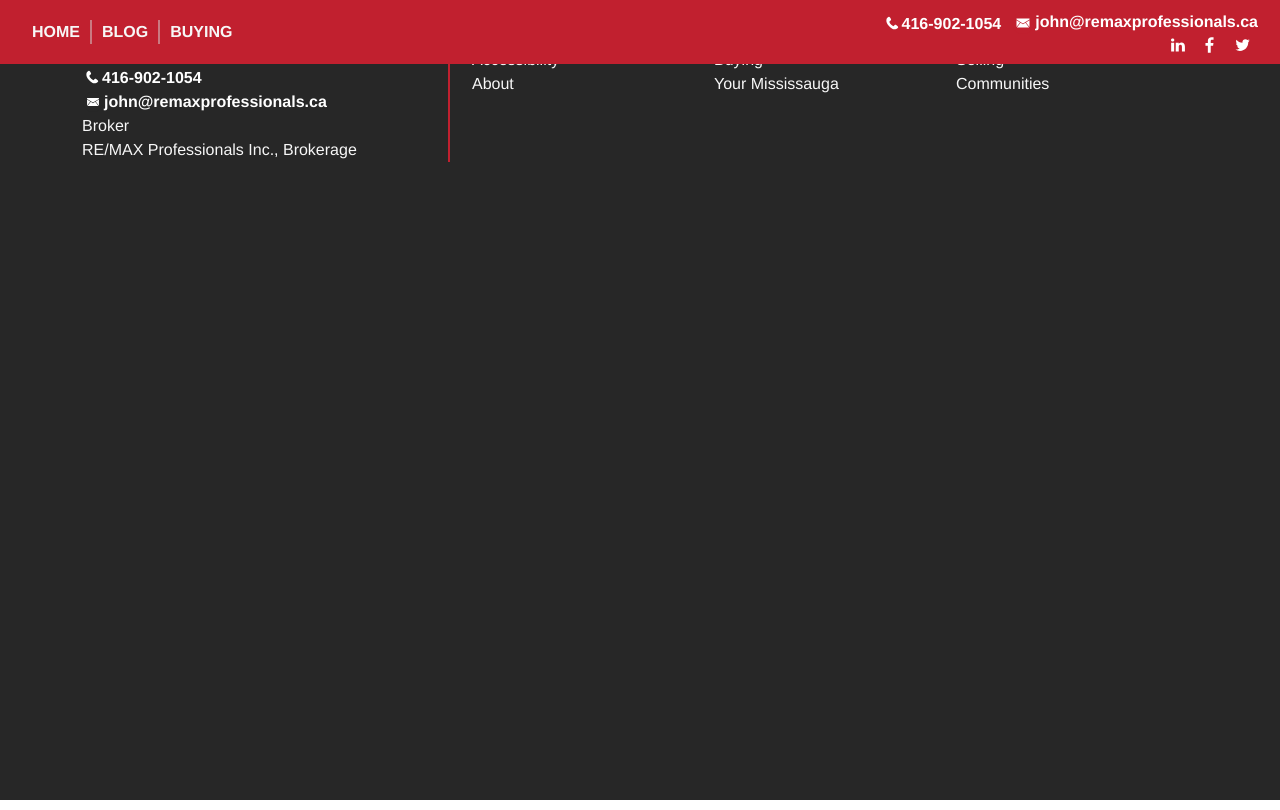
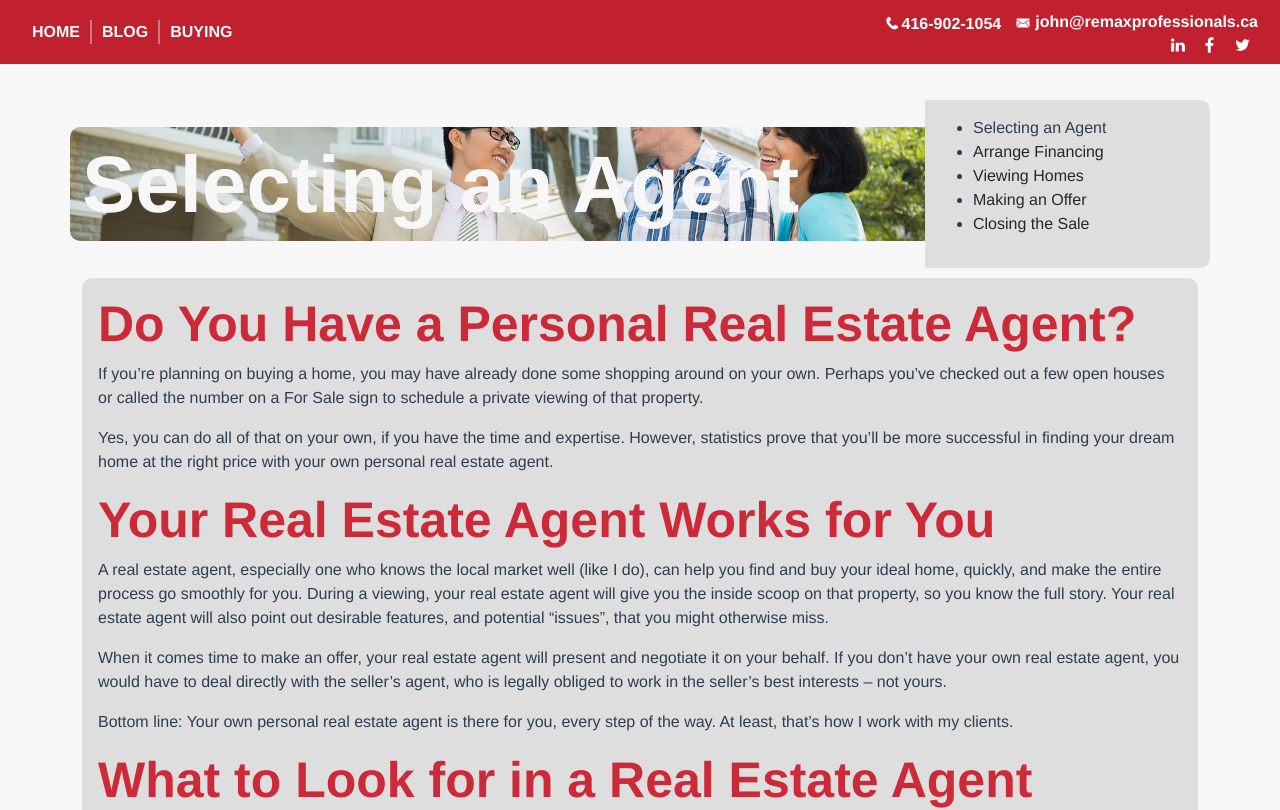
Before and after one commit to Sanparty/jmanucdoc-vue, a Vue app: page /buying/selectinganagent in a window 1280 px wide. Shown: the top 810 px of the page. Built offline with nearby package versions, Linux system fonts and the light colour scheme.

Commit message:
updated buying menu and router push

```diff
--- a/src/buying/buyingContainer.vue
+++ b/src/buying/buyingContainer.vue
@@ -4,11 +4,11 @@
     <div class="col-12">
     <BuyingHeading />
     </div>
-    <div class="col-12">
+    <div class="container-md">
    <BuyingHome
    :pageInfo="buying"
    />
- <!--
+<!--
  <BuyingHome
    :pageInfo="selectingAgent"
    />
@@ -27,7 +27,7 @@
    <BuyingHome
    :pageInfo="closingSale"
 
-   /> -->
+   />  -->
   </div>
   <div class="container-fluid">
   <ContactJohn />
--- /dev/null
+++ b/src/buying/buyingContainer2.vue
@@ -0,0 +1,82 @@
+<template>
+  <div class="home-container container-fluid p-0">
+    <div class="d-flex flex-wrap align-items-start">
+      <!-- <div class="col-12">
+        <BuyingHeading />
+      </div> -->
+      <BuyingMenuSmmall class="margin-top"
+    :heading="`Selecting an Agent`"
+    :contact="contact"
+    :image="`url(${require('../assets/images/agent_showing_home.jpeg')})`"
+    :altimage="`Real Estate Agent Showing Home To Clients`"
+    :bgPosition="`center center`"
+    />
+      <div class="container-md">
+        <!-- <BuyingHome :pageInfo="buying" /> -->
+        <BuyingHome :pageInfo="selectingAgent" />
+        <!-- <BuyingHome :pageInfo="arrangeFinancing" />
+        <BuyingHome :pageInfo="viewingHomes" />
+        <BuyingHome :pageInfo="makingOffer" />
+        <BuyingHome :pageInfo="closingSale" /> -->
+      </div>
+      <div class="container-fluid">
+        <ContactJohn />
+      </div>
+    </div>
+  </div>
+</template>
+
+<script>
+import ContactJohn from "../components/contactJohn.vue";
+// import BuyingHeading from "../containers/buyingHeading.vue";
+import BuyingMenuSmmall from "../components/buyingMenuSmall.vue";
+import BuyingHome from "../buying/buyingHome.vue";
+import {
+  buying,
+  selectingAgent,
+  arrangeFinancing,
+  viewingHomes,
+  makingOffer,
+  closingSale,
+} from "../js/components/buying";
+export default {
+  name: "buyingContainer2",
+  components: {
+    // BuyingHeading,
+    BuyingMenuSmmall,
+    BuyingHome,
+    ContactJohn,
+  },
+  data() {
+    return {
+      buying: buying,
+      selectingAgent: selectingAgent,
+      arrangeFinancing: arrangeFinancing,
+      viewingHomes: viewingHomes,
+      makingOffer: makingOffer,
+      closingSale: closingSale,
+    };
+  },
+};
+</script>
+
+<style scoped>
+h3 {
+  margin: 40px 0 0;
+}
+ul {
+  list-style-type: none;
+  padding: 0;
+}
+li {
+  display: inline-block;
+  margin: 0 10px;
+}
+a {
+  color: #42b983;
+}
+.home-container {
+  padding-top: 20px;
+  background-color: #f7f7f7;
+}
+</style>
--- a/src/buying/buyingHome.vue
+++ b/src/buying/buyingHome.vue
@@ -5,7 +5,6 @@
       d-lg-flex d-flex
       justify-content-center
       align-items-center
-      py-5
       blog-container
     "
   >
@@ -52,6 +51,7 @@ h3 {
   text-align: left;
   background-color: #d3d3d3ac;
   height: 100%;
+  border-radius: 10px;
 }
 .blog-main a {
   color: #f7f7f7;
--- a/src/components/buyingMenu.vue
+++ b/src/components/buyingMenu.vue
@@ -1,8 +1,14 @@
 <template>
-  <div class="container-fluid d-lg-flex d-flex justify-content-start align-items-center">
+  <div
+    class="container-fluid d-lg-flex d-flex justify-content-start align-items-center"
+  >
     <div class="p-3 blog-main">
       <ul>
-            <li><a class="dropdown-item" href="#">Selecting an Agent</a></li>
+        <li>
+          <span class="no-underline" @click="BuyingSelect()"
+            >Selecting an Agent</span
+          >
+        </li>
         <li><a class="dropdown-item" href="#">Arrange Financing</a></li>
         <li><a class="dropdown-item" href="#">Viewing Homes</a></li>
         <li><a class="dropdown-item" href="#">Making an Offer</a></li>
@@ -22,21 +28,14 @@
 export default {
   Name: "SubStory",
   methods: {
-    showBlogpost() {
+    BuyingSelect() {
       this.$router.push({
-        name: "Blogposts",
-        params: { blogId: this.blogId, blogName: this.blogName },
+        name: "BuyingSelect",
+        props: {
+          selecting: String
+        }
       });
     },
-  },
-  props: {
-    blogId: String,
-    blogName: String,
-    blogParagraph1: String,
-    blogImage: String,
-    blogImagealt: String,
-    blogLink: String,
-    blogDate: String
   },
 };
 </script>
@@ -56,18 +55,17 @@ li a:hover {
   transition: 0.5s ease;
 }
 
-
 h2 {
   color: #cc2a38;
   font-weight: bold;
   font-size: 2.5rem;
 }
 .blog-main {
-    color:#f7f7f7;
+  color: #f7f7f7;
   margin-top: 50px;
 }
 .blog-main a {
-    color:#f7f7f7;
+  color: #f7f7f7;
   text-decoration: none;
 }
 .no-underline {
--- /dev/null
+++ b/src/components/buyingMenuSmall.vue
@@ -0,0 +1,119 @@
+<template>
+    <div class="container-md">
+        <div class="row main d-flex flex-wrap justify-content-center align-items-center">
+            <div class="bio-image col-12 col-md-9"
+            :style="
+                {
+                backgroundImage: image,
+                backgroundPosition: bgPosition,
+                backgroundSize: 'cover'
+                }"
+            >
+            <span class="background-image" role="img" :aria-label="altimage"> </span>
+                <h1 class="latest">{{ heading }}</h1>
+                <!-- <img class="bio-image img-fluid" src="../assets/images/agent_showing_home.jpeg" /> -->
+            </div>
+            <div class="contact-box content d-flex flex-column justify-content-start align-items-start p-3 col-12 col-md-3">
+                <ul>
+        <li>
+          <span class="no-underline" @click="BuyingSelect()"
+            >Selecting an Agent</span
+          >
+        </li>
+        <li><a class="dropdown-item" href="#">Arrange Financing</a></li>
+        <li><a class="dropdown-item" href="#">Viewing Homes</a></li>
+        <li><a class="dropdown-item" href="#">Making an Offer</a></li>
+        <li><a class="dropdown-item" href="#">Closing the Sale</a></li>
+      </ul>
+            </div>
+        </div>
+    </div>
+</template>
+
+<script>
+    export default {
+        name: "ContactMain",
+        props: {
+            contact: Object,
+            image: String,
+            bgPosition: String,
+            heading: String,
+            altimage: String
+        },
+    }
+</script>
+
+<style scoped>
+.content {
+    height: 100%;
+}
+.main {
+    margin-top: 100px;
+    margin-bottom: 10px;
+}
+.contact-box {
+  background-color: #d3d3d3ac;
+  border-bottom-left-radius: 10px;
+  border-bottom-right-radius: 10px;
+  text-align: left;
+}
+.contact-box a {
+    color: #272727;
+    text-decoration: none;
+}
+.bio-image {
+    /* border-radius: 10px; */
+    /* background-image: url(../assets/images/agent_showing_home.jpeg); */
+    background-size: cover;
+    /* background-position: center center; */
+    border-top-left-radius: 10px;
+    border-top-right-radius: 10px;
+}
+.phone:before {
+  content: "";
+  display: block;
+  background: url(../assets/images/icon_phone_dark.svg) no-repeat;
+  width: 18px;
+  height: 18px;
+  float: left;
+  margin: 2px 1px;
+}
+.email:before {
+  content: "";
+  display: block;
+  background: url(../assets/images/1011335_email_envelope_mail_message_send_icon_greybg.svg) no-repeat;
+  width: 20px;
+  height: 20px;
+  float: left;
+  margin: 2px 1px;
+}
+h1.latest {
+  color: #f7f7f7;
+  font-weight: bold;
+  text-align: left;
+  font-size: 5rem;
+  margin-top: 10px;
+  align-content: center;
+}
+@media screen and (max-width: 767px) {
+    h2 {
+        font-size: 1.5rem;
+    }
+    h3 {
+        font-size: 1.25rem;
+    }
+    .bio-image {
+        height: 200px;
+    }
+}
+@media screen and (min-width: 768px) {
+   .bio-image {
+    border-top-right-radius: 0;
+    border-bottom-left-radius: 10px;
+   }
+    .contact-box {
+    border-top-right-radius: 10px;
+    border-bottom-left-radius: 0;
+   }
+}
+</style>
--- a/src/router/index.js
+++ b/src/router/index.js
@@ -6,6 +6,7 @@ import BlogJohn from "../blog/blogJohn.vue";
 import BlogPost from "../blogposts/blogPost.vue";
 import ContactContainer from "../contact/contactContainer.vue";
 import BuyingContainer from "../buying/buyingContainer.vue"
+import BuyingContainer2 from "../buying/buyingContainer2.vue"
 
 let router =  createRouter({
     history: createWebHistory(process.env.BASE_URL),
@@ -57,6 +58,14 @@ let router =  createRouter({
         },
         component: BuyingContainer,
     },
+    {
+        path:'/buying/selectinganagent',
+        name: 'BuyingSelect',
+        meta: {
+            title: "John Manucdoc | Buying"
+        },
+        component: BuyingContainer2,
+    },
     ],
     // eslint-disable-next-line no-unused-vars
     scrollBehavior(to, from, savedPosition) {
```
Lines whose indentation alone changed are shown as unchanged.
